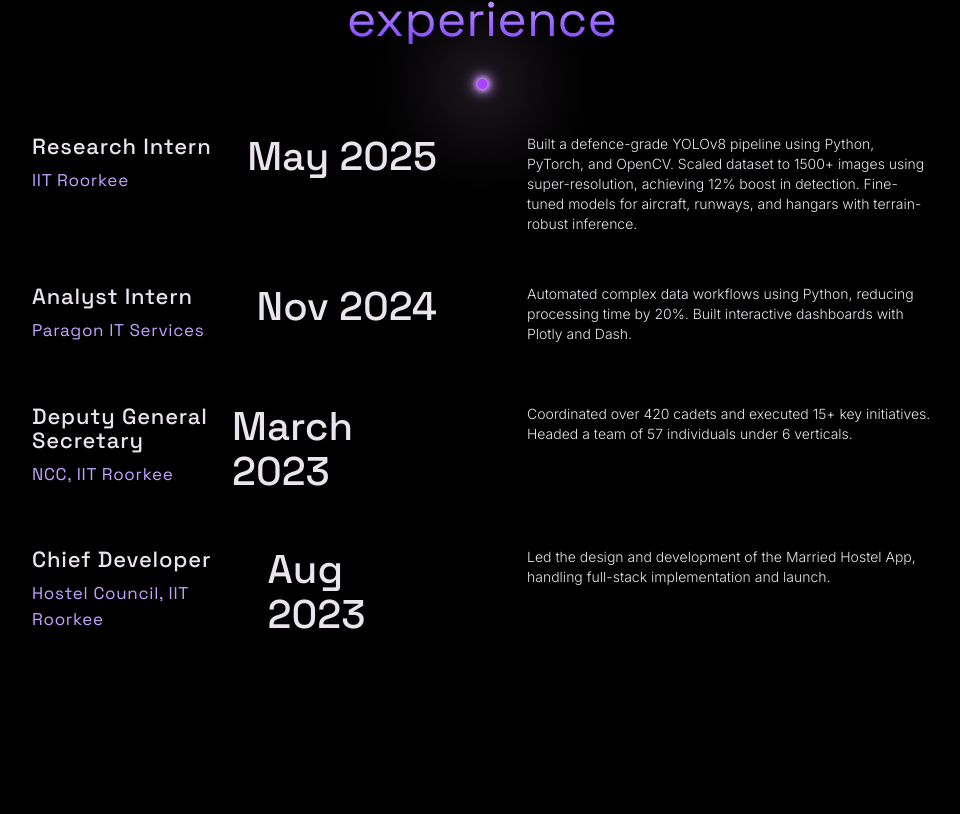
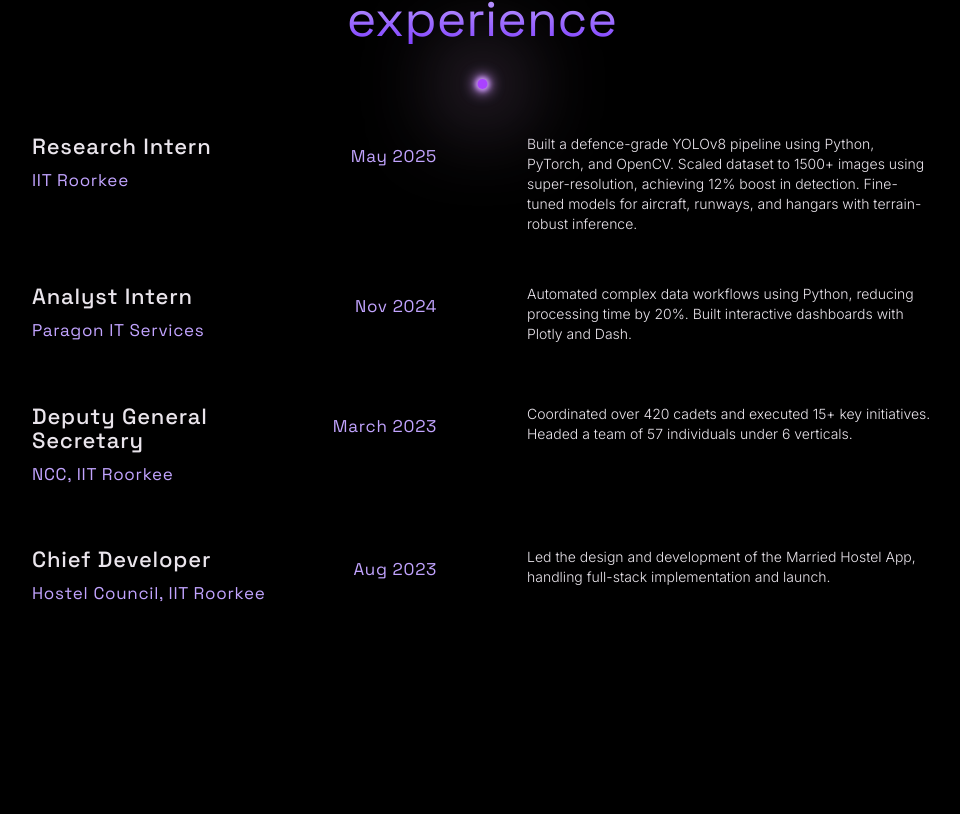
Before and after one commit to Aryan-any/Portfolio, a React (Vite) app: page / in a window 1280 px wide. Shown: the part 2626-3440 px from the top of the page, without its empty margins (158-1118 px from the left). Built offline with nearby package versions, Linux system fonts and the light colour scheme; no server answers.

Commit message:
chore: remove unused assets and logs

```diff
--- a/src/components/CallToAction.tsx
+++ b/src/components/CallToAction.tsx
@@ -12,7 +12,7 @@
           className="cta-btn cta-btn-hire"
           data-cursor="disable"
         >
-          Hire Me →
+          Connect with me →
         </a>
       </div>
     </div>
--- a/src/components/Career.tsx
+++ b/src/components/Career.tsx
@@ -28,7 +28,7 @@
                   <h4>{exp.position}</h4>
                   <h5>{exp.company}</h5>
                 </div>
-                <h3>{getDisplayYear(exp.period)}</h3>
+                <h5>{getDisplayYear(exp.period)}</h5>
               </div>
               <p>{exp.description}</p>
             </div>
```
Also changed, not shown: public/images/mypicnbg.png (deleted), 1 other file (tests, documents, lock files or other folders).
